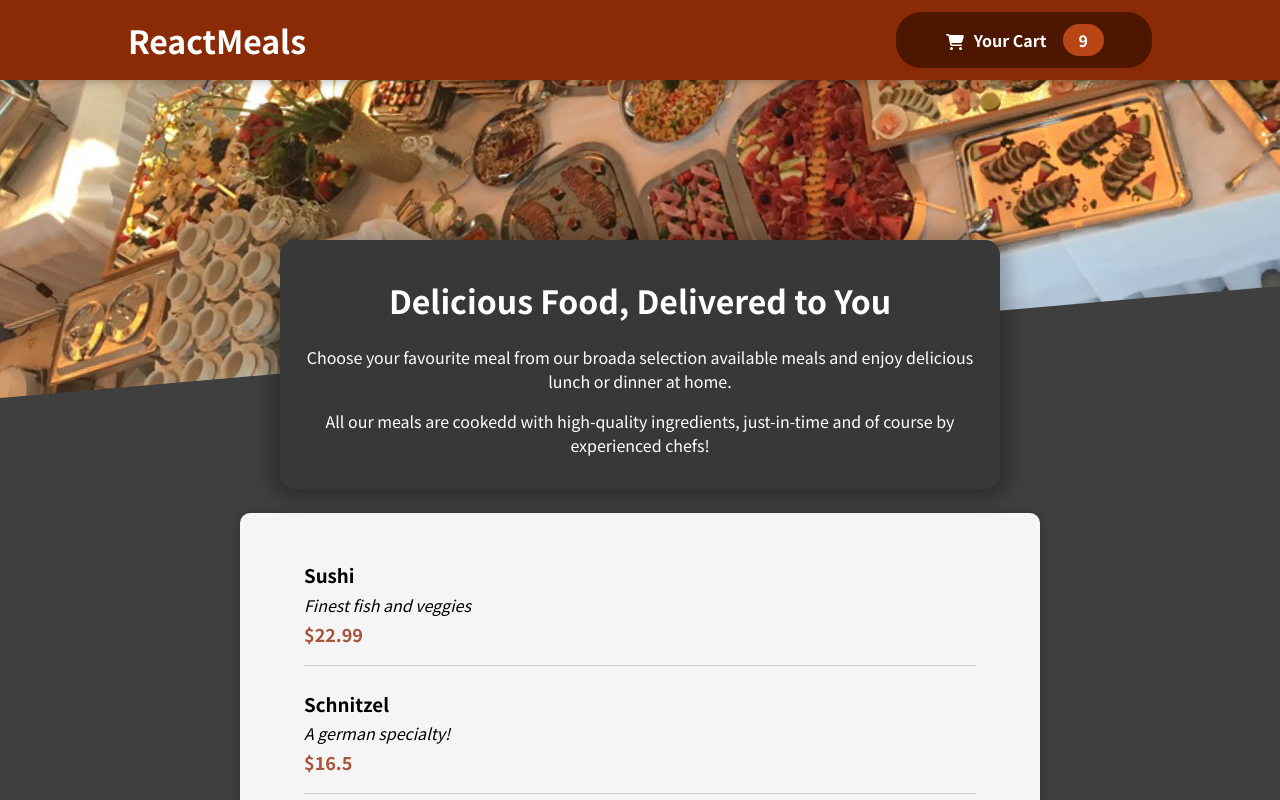
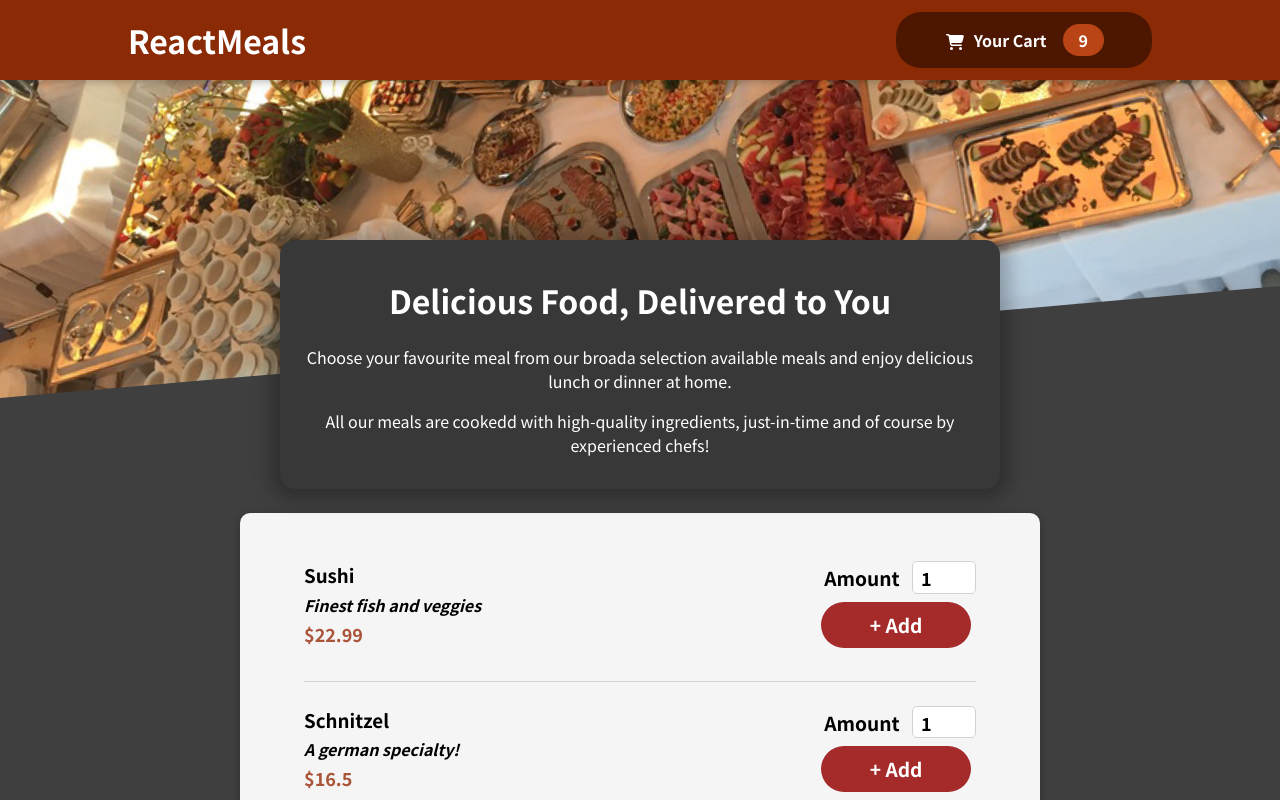
Before and after one commit to godseye1310/resturant-site-reactapp, a React (Create React App) app: page / in a window 1280 px wide. Shown: the top 800 px of the page. Built offline with nearby package versions, Linux system fonts and the light colour scheme.

Commit message:
added-meal-item-form-component

```diff
--- a/src/components/Meals/MealItem/MealItem.js
+++ b/src/components/Meals/MealItem/MealItem.js
@@ -1,5 +1,6 @@
 import React from "react";
 import classes from "./MealItem.module.css";
+import MealItemForm from "./MealItemForm";
 
 const MealItem = (props) => {
 	return (
@@ -10,6 +11,9 @@ const MealItem = (props) => {
 					<p className={classes.description}>{props.description}</p>
 					<p className={classes.price}>${props.price}</p>
 				</div>
+				<div>
+					<MealItemForm />
+				</div>
 			</li>
 			<hr className={classes.hr} />
 		</>
--- a/src/components/Meals/MealItem/MealItem.module.css
+++ b/src/components/Meals/MealItem/MealItem.module.css
@@ -11,19 +11,20 @@
 .description {
 	margin: 0rem;
 	font-style: italic;
+	font-weight: bold;
 }
 
 .price {
 	margin-top: 0.25rem;
 	font-size: large;
-	font-weight: bold;
+	font-weight: bolder;
 	color: #aa543a;
 }
 
 .hr {
 	border-style: none;
 	border-top: 1px solid lightgray;
-	margin: 0px 2rem;
+	margin: 1rem 2rem 0;
 }
 
 .hr:last-child {
--- /dev/null
+++ b/src/components/Meals/MealItem/MealItemForm.js
@@ -0,0 +1,18 @@
+import React from "react";
+import classes from "./MealItemForm.module.css";
+
+const MealItemForm = () => {
+	return (
+		<>
+			<form className={classes.form}>
+				<label htmlFor="addMeal">Amount </label>
+				<input id="addMeal" type="number" value="1"></input>
+				<div>
+					<button type="button">+ Add</button>
+				</div>
+			</form>
+		</>
+	);
+};
+
+export default MealItemForm;
--- /dev/null
+++ b/src/components/Meals/MealItem/MealItemForm.module.css
@@ -0,0 +1,41 @@
+.form {
+	text-align: center;
+	font-weight: bolder;
+	font-family: inherit;
+}
+
+.form label {
+	font-size: larger;
+	font-weight: bolder;
+	font-family: inherit;
+	margin: 0 0.5rem;
+}
+
+.form input {
+	font-size: large;
+	font-weight: bold;
+	font-family: inherit;
+	width: 4rem;
+	padding: 0.2rem 0.5rem 0.1rem;
+	border: 1px solid lightgrey;
+	border-radius: 5px;
+}
+
+.form button {
+	font: inherit;
+	font-size: larger;
+	font-weight: bolder;
+	color: white;
+	margin-top: 0.5rem;
+	padding: 0.5rem;
+	width: 150px;
+	background-color: brown;
+	border: 1px solid transparent;
+	border-radius: 30px;
+}
+
+.form button:hover {
+	color: brown;
+	background-color: white;
+	border-color: brown;
+}
```
